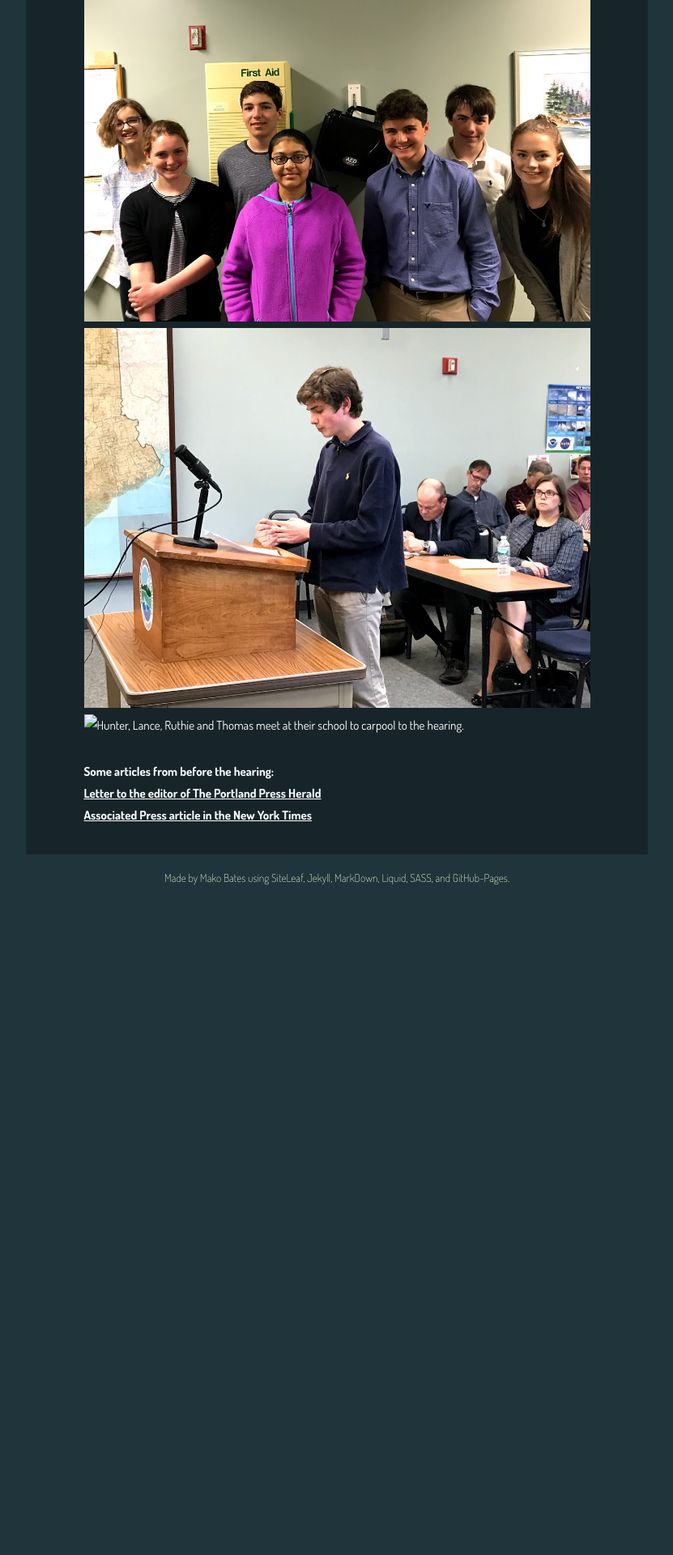
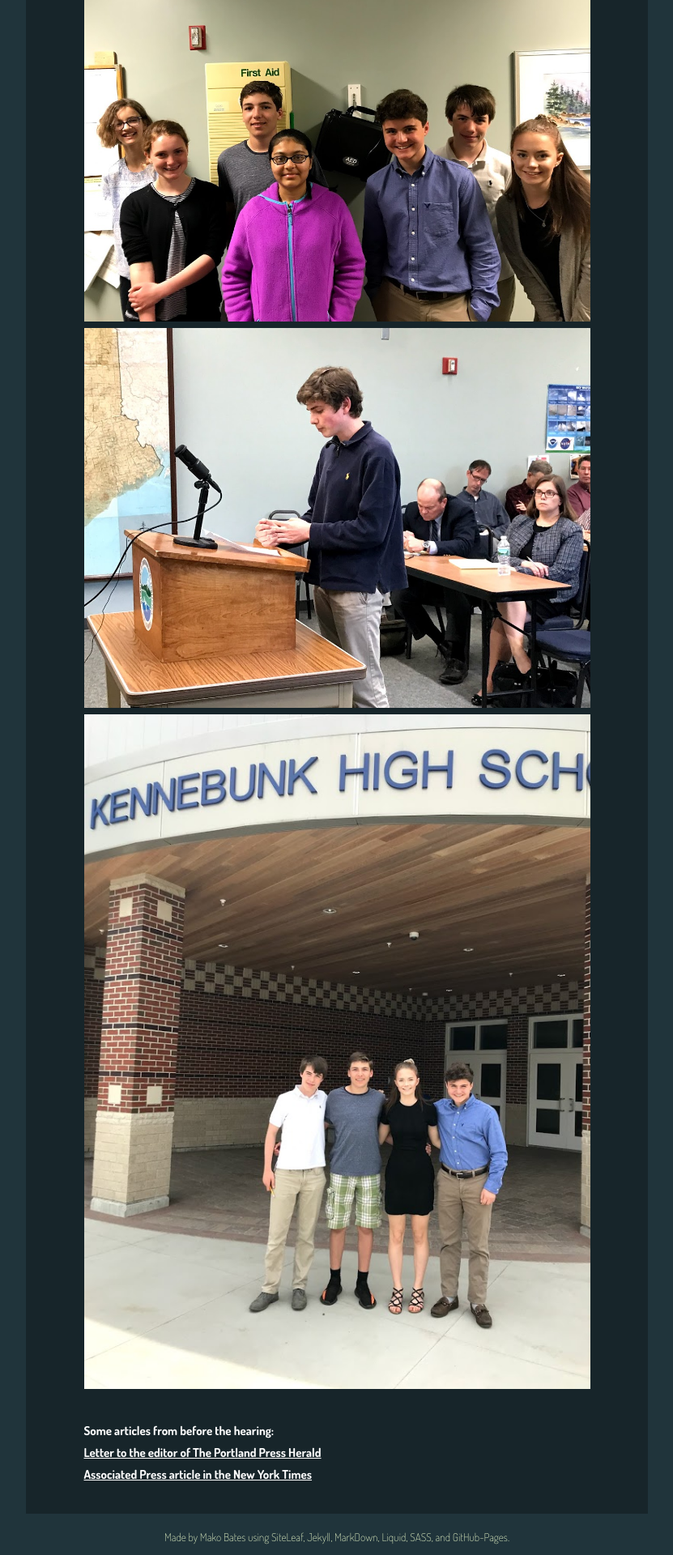
Before and after one commit to ShapeOfMatter/maine-climate-protectors, a Jekyll site: the page built from _posts/2018-05-18-the-hearing-was-a-success.markdown, in a window 1280 px wide. Shown: the part 690-2610 px from the top of the page at 81% size, without its empty margins (224-1055 px from the left). Built offline with Jekyll 4.4.1, drawn with Linux system fonts in a browser that asks for light colours; before the commit the page ends 1795 px from its top, so only the background shows below that.

Commit message:
Updated The Hearing Was A Success

```diff
--- a/_posts/2018-05-18-the-hearing-was-a-success.markdown
+++ b/_posts/2018-05-18-the-hearing-was-a-success.markdown
@@ -14,7 +14,7 @@ On May 15th, over 34 people gathered in the Maine DEP Response Training Room in
 
 ![Anna, Devyn, Asfia, Thomas, Lance, Hunter, and Ruth gather outside the DEP Response Training Room.]({{"/uploads/Maineyouth_DEP.jpg" | relative_url}})
 ![MYEA founder Ryand O'Leary addresses the panel.]({{"/uploads/RyanOleary_MYEAfounder_dep2018.jpg" | relative_url}})
-![Hunter, Lance, Ruthie and Thomas meet at their school to carpool to the hearing.]({{"/uploads/Hunter_Lance_Ruthie_Thomas_KHSbeforedep.jpg}})
+![Hunter, Lance, Ruthie and Thomas meet at their school to carpool to the hearing.]({{"/uploads/Hunter_Lance_Ruthie_Thomas_KHSbeforedep.jpg"}})
 
 Some articles from before the hearing:
 [Letter to the editor of The Portland Press Herald](https://www.pressherald.com/2018/05/09/letter-to-the-editor-tell-dep-you-want-action-on-limiting-greenhouse-gas-emissions/ "Portland Press Herald")
```
